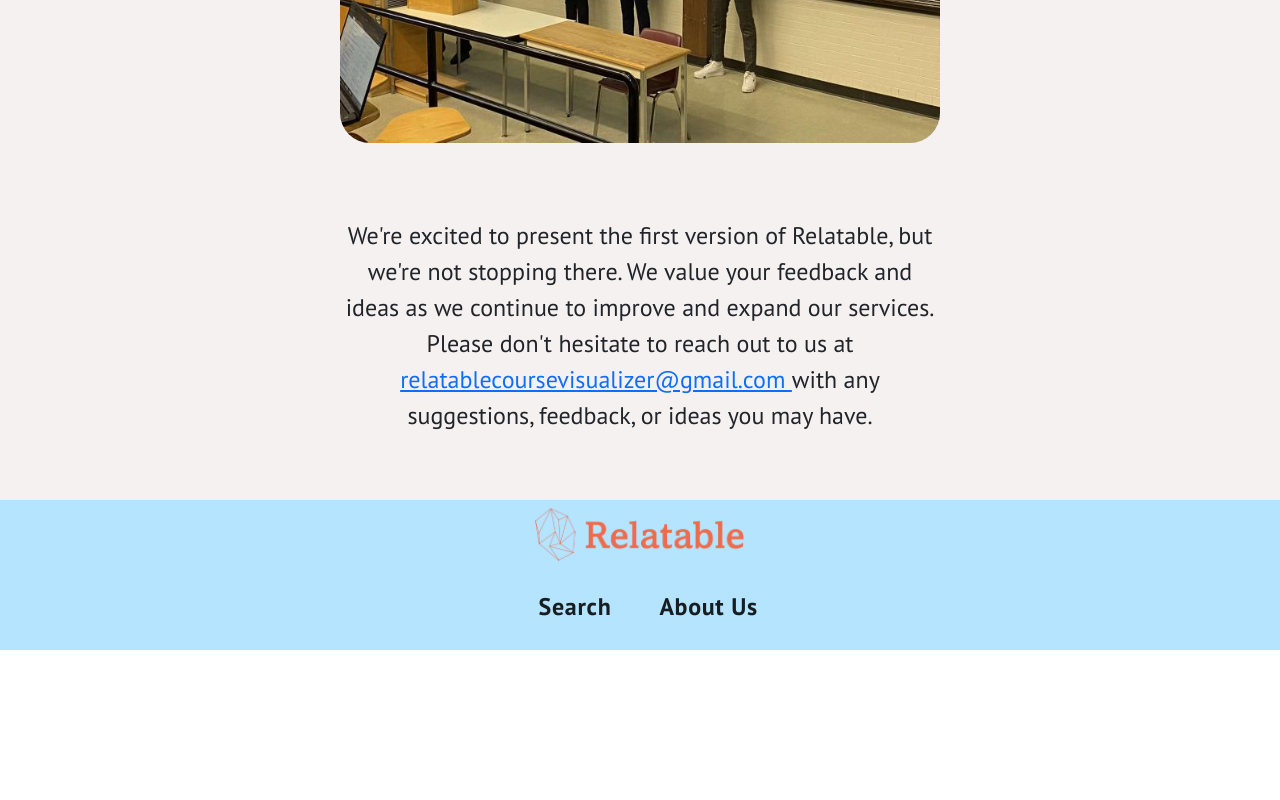
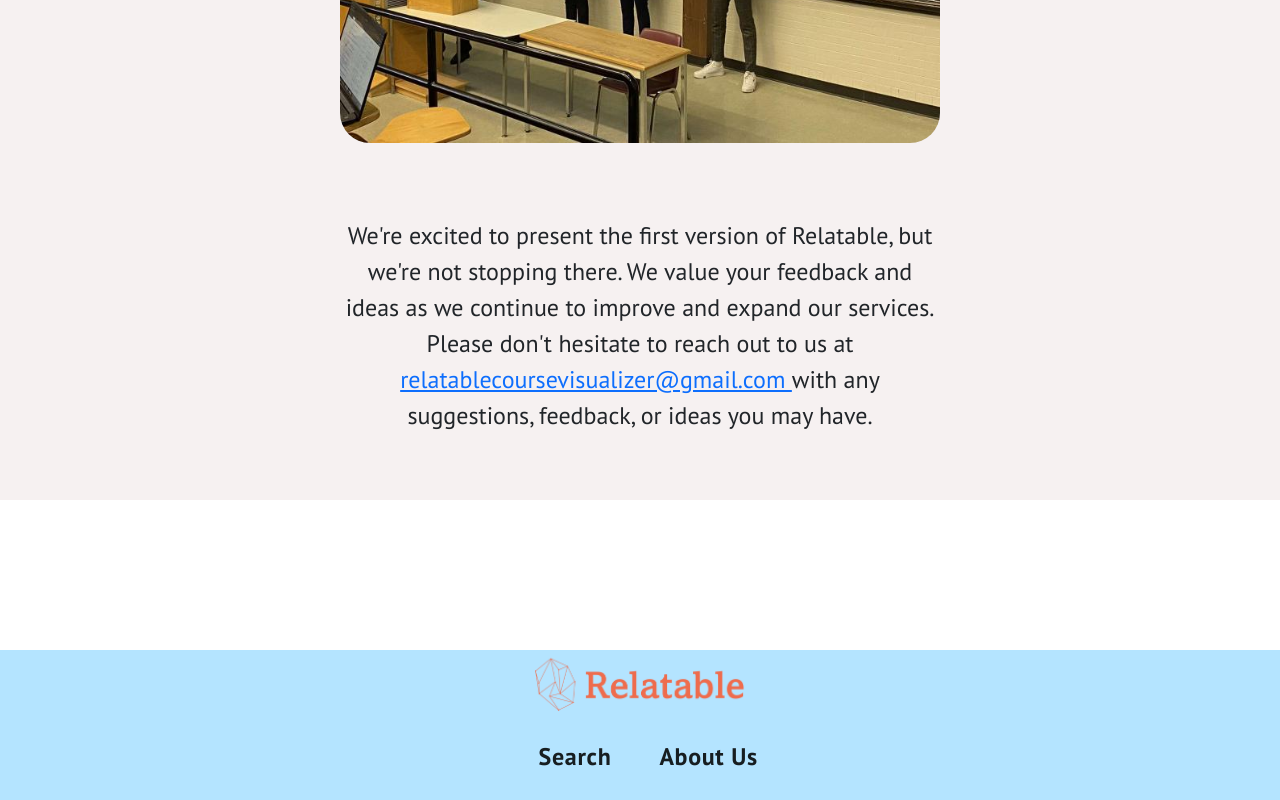
Before and after one commit to relatable-course-visualization/Relatable, a React (Create React App) app in the folder client/: page /about-us in a window 1280 px wide. Shown: the part 1504-2304 px from the top of the page. Before the commit the page ends 2154 px from the top, so only its background shows below. Built offline with nearby package versions, Linux system fonts and the light colour scheme.

Commit message:
update footer so that it works on search page

```diff
--- a/client/src/components/footer.jsx
+++ b/client/src/components/footer.jsx
@@ -12,7 +12,8 @@ const useStyles = makeStyles({
     width: '100%',
     height: '150px',
     backgroundColor: 'var(--clr-primary-color)',
-    position: 'absolute',
+    position: 'relative', // Relative position allows it to be placed right after content before it
+    marginTop: 'auto', // For search page when there are no results, it fills space
     '@media (max-width: 600px)': {
       maxHeight: '115px',
     },
--- a/client/src/pages/home.jsx
+++ b/client/src/pages/home.jsx
@@ -5,7 +5,7 @@ import Search from "../components/search";
 
 const Home = () => {
   return (
-    <div id="home">
+    <div className="homepage">
       <Search />
       <Footer />
     </div>
--- a/client/src/stylings/home.css
+++ b/client/src/stylings/home.css
@@ -1,3 +1,6 @@
 .homepage{
     display: flex;
+    flex-direction: column;
+    min-height: 100vh;
+    position: relative;
 }
```
